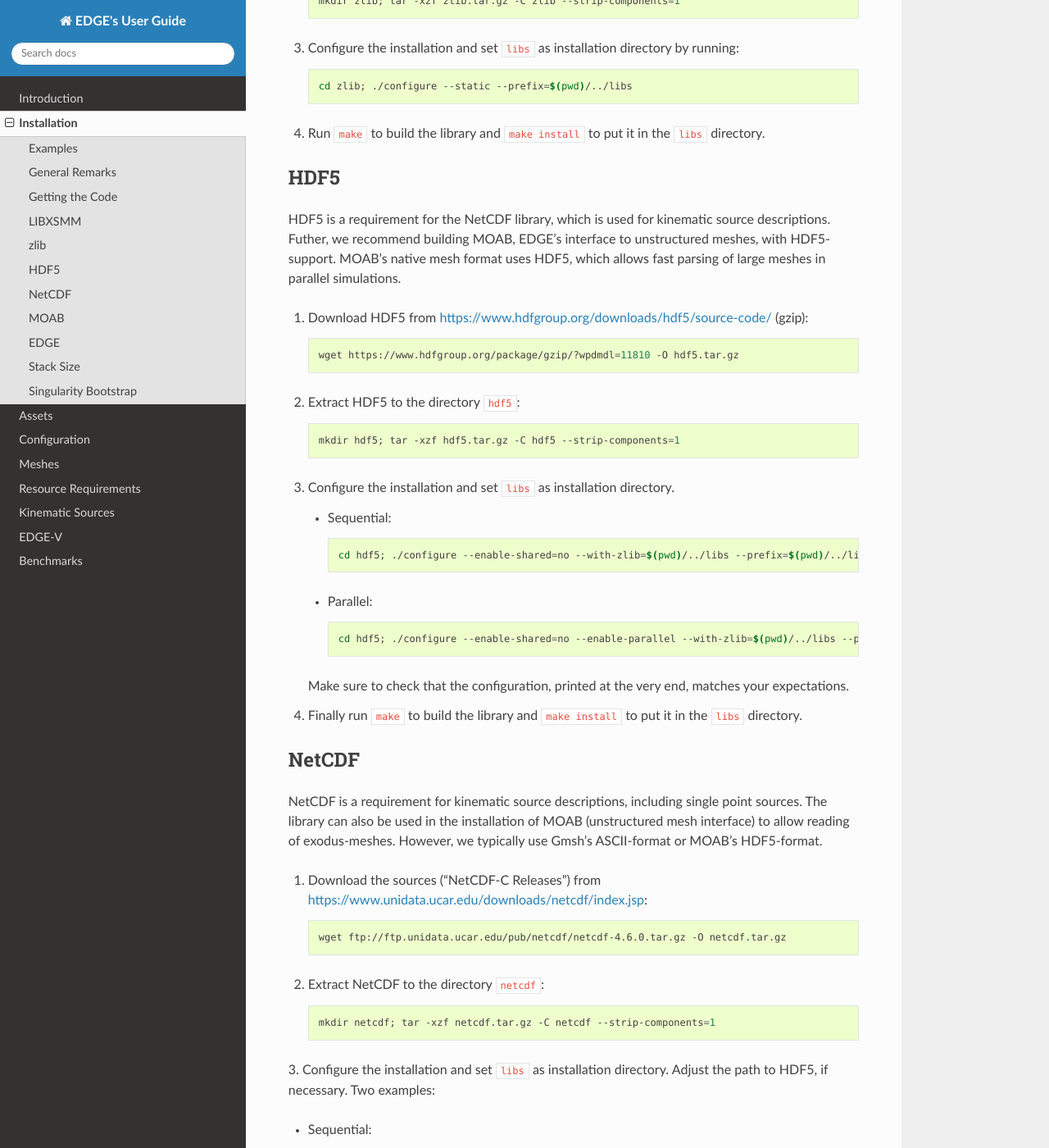
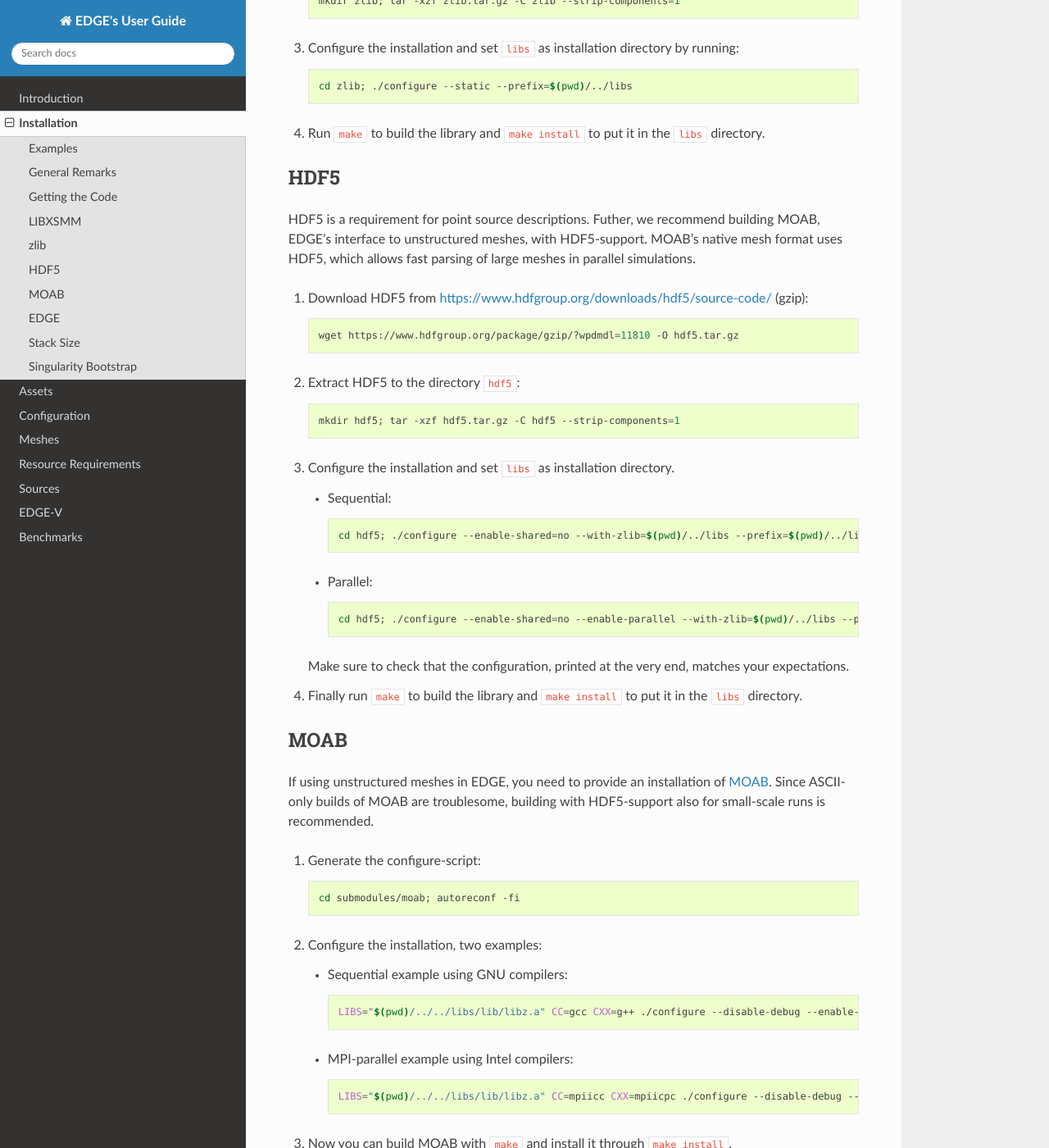
Before and after one commit to dclenz/edge_usr, a Sphinx documentation site: the page built from docs/chapters/install/edge.rst, in a window 1280 px wide and 1400 px high, scrolled down 1990 px. Shown: the whole window at 82% size. Built offline with Sphinx 7.4.7 and the Read the Docs theme 2.0.0, drawn with Linux system fonts in a browser that asks for light colours; some of the changed text lies outside the part shown.

Commit message:
Added documentation for new raw HDF5-based point source implementation. Removed NetCDF from installation instructions.

```diff
--- a/docs/chapters/install/edge.rst
+++ b/docs/chapters/install/edge.rst
@@ -100,7 +100,7 @@
 
 HDF5
 ----
-HDF5 is a requirement for the NetCDF library, which is used for kinematic source descriptions.
+HDF5 is a requirement for point source descriptions.
 Futher, we recommend building MOAB, EDGE's interface to unstructured meshes, with HDF5-support.
 MOAB's native mesh format uses HDF5, which allows fast parsing of large meshes in parallel simulations.
 
@@ -134,43 +134,6 @@
 
 4. Finally run ``make`` to build the library and ``make install`` to put it in the ``libs`` directory.
 
-NetCDF
-------
-NetCDF is a requirement for kinematic source descriptions, including single point sources.
-The library can also be used in the installation of MOAB (unstructured mesh interface) to allow reading of exodus-meshes.
-However, we typically use Gmsh's ASCII-format or MOAB's HDF5-format.
-
-1. Download the sources ("NetCDF-C Releases") from https://www.unidata.ucar.edu/downloads/netcdf/index.jsp:
-
-   .. code-block:: bash
-
-     wget ftp://ftp.unidata.ucar.edu/pub/netcdf/netcdf-4.6.0.tar.gz -O netcdf.tar.gz
-
-2. Extract NetCDF to the directory ``netcdf``:
-
-   .. code-block:: bash
-
-     mkdir netcdf; tar -xzf netcdf.tar.gz -C netcdf --strip-components=1
-
-3. Configure the installation and set ``libs`` as installation directory. Adjust the path to HDF5, if necessary.
-Two examples:
-
-* Sequential:
-
-  .. code-block:: bash
-
-    cd netcdf; CPPFLAGS=-I$(pwd)/../libs/include LDFLAGS=-L$(pwd)/../libs/lib ./configure --enable-shared=no --disable-dap --prefix=$(pwd)/../libs
-
-* MPI-parallel with OpenMPI-wrapper:
-
-  .. code-block:: bash
-
-    cd netcdf; CC=mpicc CPPFLAGS="-I$(pwd)/../libs/include" LDFLAGS="-L$(pwd)/../libs/lib" ./configure --enable-shared=no --disable-dap --prefix=$(pwd)/../libs
-
-  Check that the configuration, printed at the very end matches your expectations.
-
-4. Finally run ``make`` to build the library and ``make install`` to put NetCDF in the ``libs`` directory.
-
 MOAB
 ----
 If using unstructured meshes in EDGE, you need to provide an installation of `MOAB <http://sigma.mcs.anl.gov/moab-library/>`_.
@@ -267,9 +230,7 @@
 +--------------+------------------------------------------------+
 | zlib         | yes                                            |
 +--------------+------------------------------------------------+
-| hdf5         | yes                                            |
-+--------------+------------------------------------------------+
-| netcdf       | yes (enables kinematic sources)                |
+| hdf5         | yes (enables kinematic sources)                |
 +--------------+------------------------------------------------+
 | moab         | yes (unstructured meshes), no (regular meshes) |
 +--------------+------------------------------------------------+
--- a/docs/chapters/tools/edge_v.rst
+++ b/docs/chapters/tools/edge_v.rst
@@ -51,7 +51,7 @@
 
 .. code-block:: bash
 
-  scons moab=../../libs ucvm=../../libs/ucvm-17.1.0/ zlib=../../libs hdf5=../../libs netcdf=$(pwd)/../../libs
+  scons moab=../../libs ucvm=../../libs/ucvm-17.1.0/ zlib=../../libs hdf5=../../libs netcdf=no
 
 Usage
 -----
--- a/docs/index.rst
+++ b/docs/index.rst
@@ -11,7 +11,7 @@
   chapters/setup/config.rst
   chapters/setup/meshes.rst
   chapters/setup/seismic/resources.rst
-  chapters/setup/seismic/kinematic.rst
+  chapters/setup/seismic/sources.rst
 
   chapters/tools/edge_v.rst
 
```
Also changed, not shown: other parts of docs/chapters/install/edge.rst (+2 -2 lines), docs/chapters/setup/config.rst (+11 -14 lines), docs/chapters/setup/seismic/kinematic.rst (deleted, +0 -10 lines), docs/chapters/setup/seismic/sources.rst (added, +99 -0 lines).
